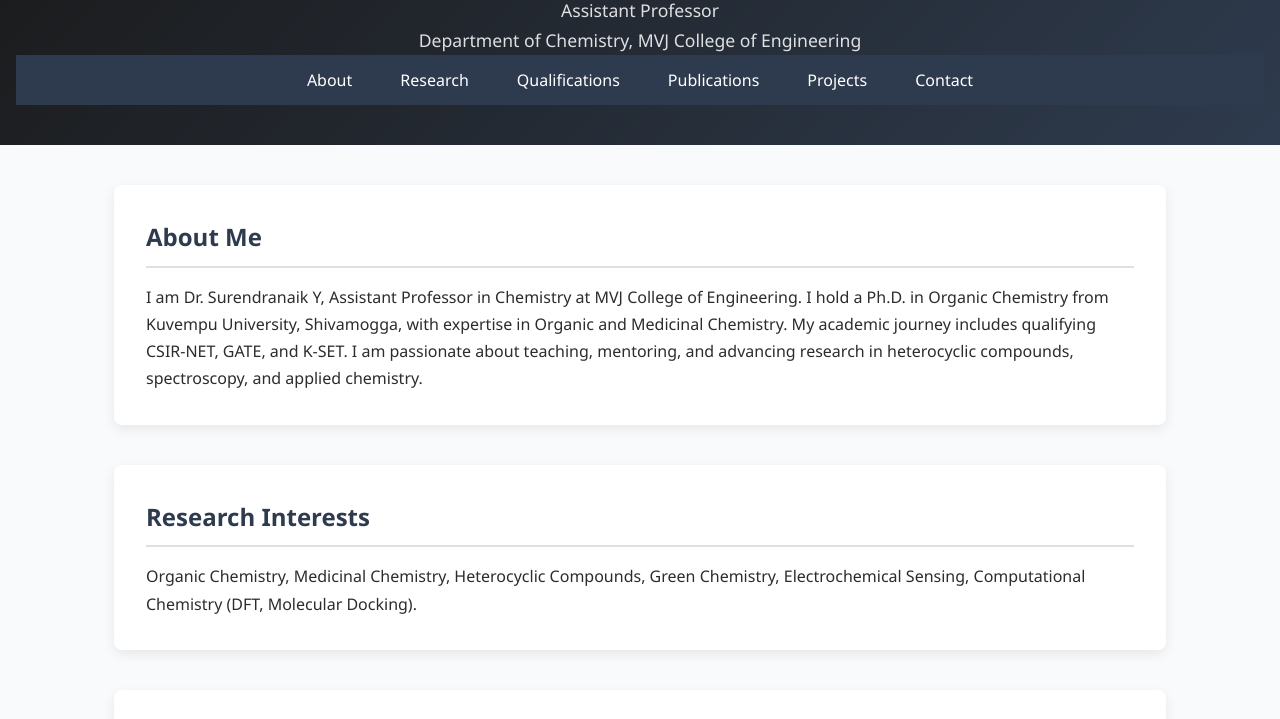
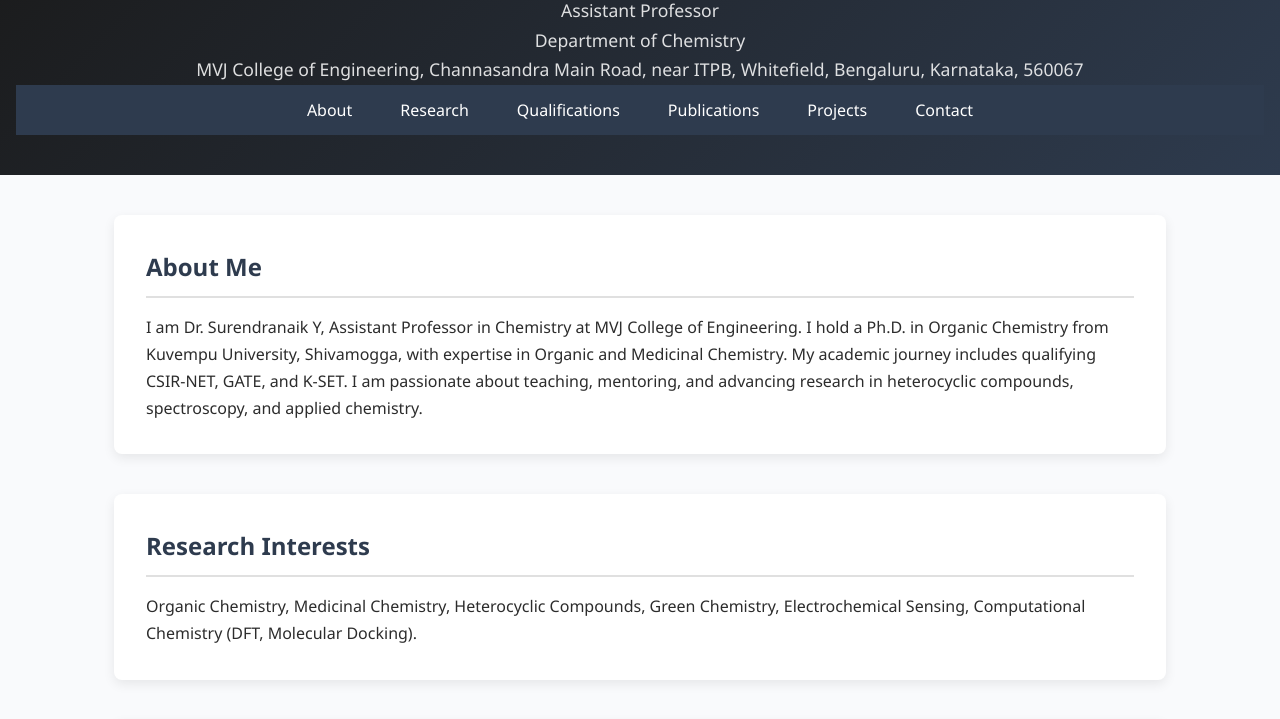
Before and after one commit to surendranaiky/my-website, a plain HTML site: page index.html in a window 1280 px wide. Shown: the part 109-828 px from the top of the page. Drawn offline with Linux system fonts and the light colour scheme.

Commit message:
index.html

```diff
--- a/index.html
+++ b/index.html
@@ -10,7 +10,8 @@
     <header>
         <h1>Dr. Surendranaik Y</h1>
         <p>Assistant Professor</p>
-        <p>Department of Chemistry, MVJ College of Engineering</p>
+        <p>Department of Chemistry</p>
+        <p>MVJ College of Engineering, Channasandra Main Road, near ITPB, Whitefield, Bengaluru, Karnataka, 560067</p>
         <nav>
             <ul>
                 <li><a href="#about">About</a></li>
```
